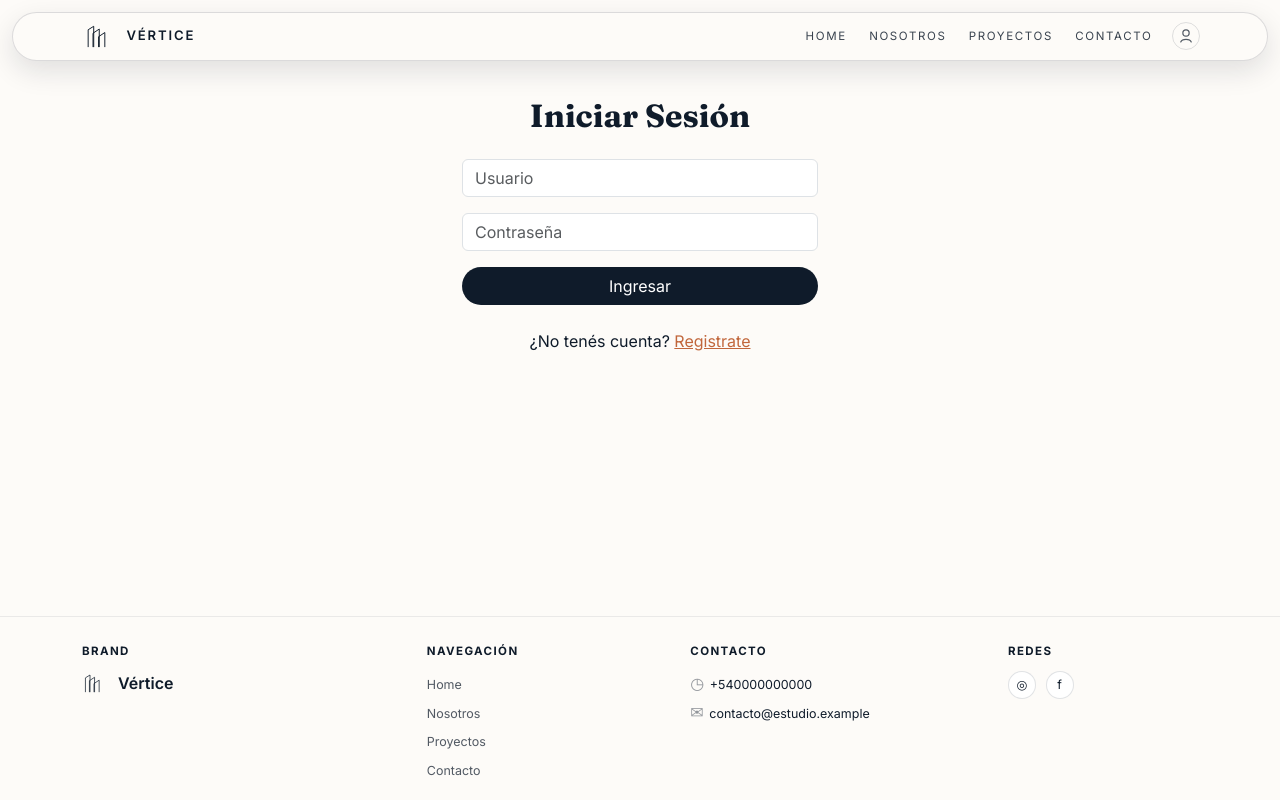
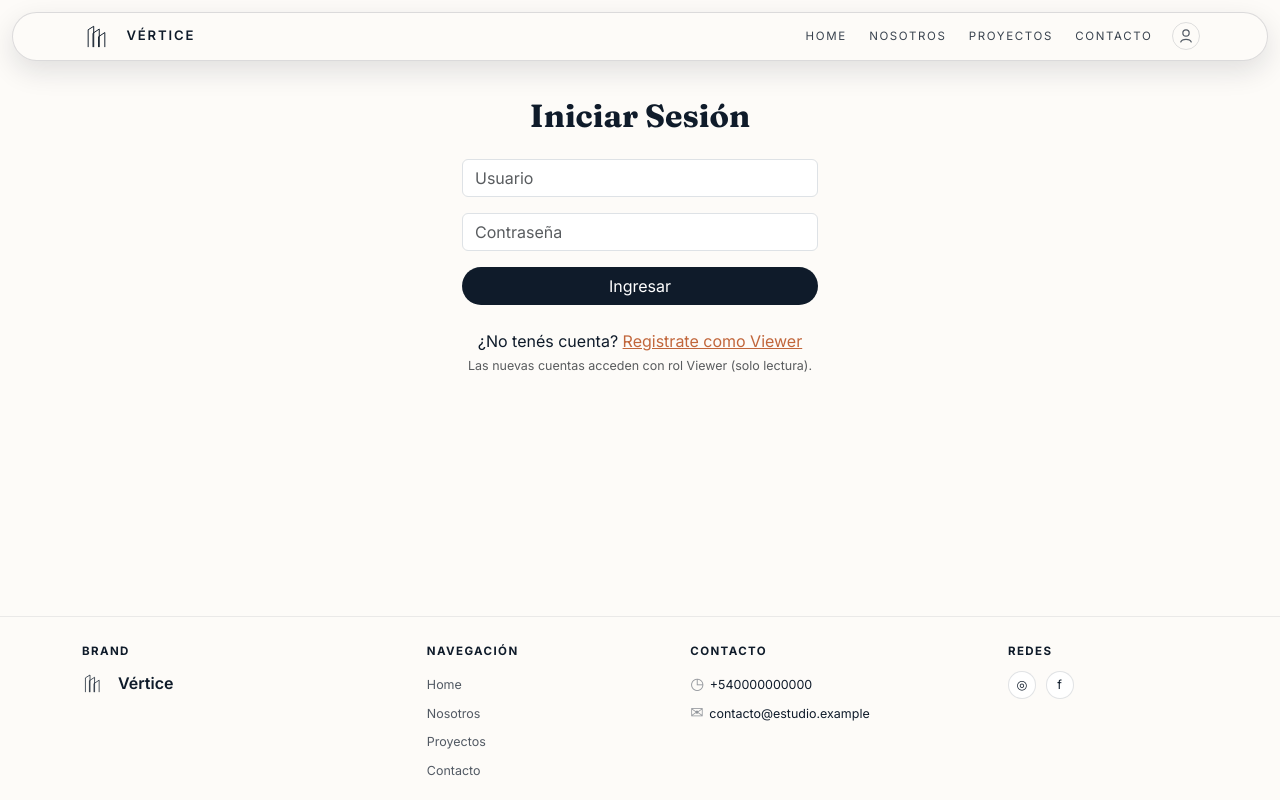
Before and after one commit to Miamv/Programaci-n-I, a React (Vite) app in the folder frontend/: page /login in a window 1280 px wide. Built offline with nearby package versions, Linux system fonts and the light colour scheme; no server answers.

Commit message:
feat(auth): incorporar roles admin y viewer en el contexto y vistas

```diff
--- a/frontend/src/context/AuthContext.jsx
+++ b/frontend/src/context/AuthContext.jsx
@@ -8,6 +8,7 @@ const INITIAL_USERS = [
     username: 'admin',
     email: 'admin@vertice.com',
     password: 'password123',
+    role: 'admin',
   },
 ];
 
@@ -33,6 +34,7 @@ export function AuthProvider({ children }) {
     const authUserData = {
       username: foundUser.username,
       email: foundUser.email,
+      role: foundUser.role ?? 'admin',
     };
 
     setUser(authUserData);
@@ -62,6 +64,7 @@ export function AuthProvider({ children }) {
       username: username.trim(),
       email: email.trim(),
       password,
+      role: 'viewer',
     };
 
     setUsers((prevUsers) => [...prevUsers, newUser]);
--- a/frontend/src/views/Login.jsx
+++ b/frontend/src/views/Login.jsx
@@ -82,11 +82,14 @@ export default function Login() {
             <div className="alert alert-danger mt-3">{errorMessage || 'Credenciales incorrectas.'}</div>
           )}
 
-          <p className="text-center mt-4">
+          <p className="text-center mt-4 mb-1">
             ¿No tenés cuenta?{' '}
             <Link to="/registro" style={{ color: 'var(--color-accent)' }}>
-              Registrate
+              Registrate como Viewer
             </Link>
+          </p>
+          <p className="text-center text-muted" style={{ fontSize: '0.78rem' }}>
+            Las nuevas cuentas acceden con rol Viewer (solo lectura).
           </p>
         </div>
       </div>
--- a/frontend/src/views/Register.jsx
+++ b/frontend/src/views/Register.jsx
@@ -33,9 +33,12 @@ export default function Register() {
     <div className="container py-5">
       <div className="row justify-content-center">
         <div className="col-md-6 col-lg-4">
-          <h2 className="text-center fw-bold mb-4" style={{ fontFamily: 'var(--font-heading)' }}>
+          <h2 className="text-center fw-bold mb-2" style={{ fontFamily: 'var(--font-heading)' }}>
             Crear Cuenta
           </h2>
+          <p className="text-center text-muted mb-4" style={{ fontSize: '0.8rem' }}>
+            Las cuentas nuevas se crean con rol <strong>Viewer</strong> (solo lectura). La administración se asigna internamente.
+          </p>
 
           <form onSubmit={handleSubmit}>
             <div className="mb-3">
@@ -84,7 +87,7 @@ export default function Register() {
 
           {status === 'success' && (
             <div className="alert alert-success mt-3">
-              Cuenta creada.{' '}
+              Cuenta creada con éxito.{' '}
               <Link to="/login" style={{ color: 'var(--color-accent)' }}>
                 Iniciá sesión
               </Link>
```
